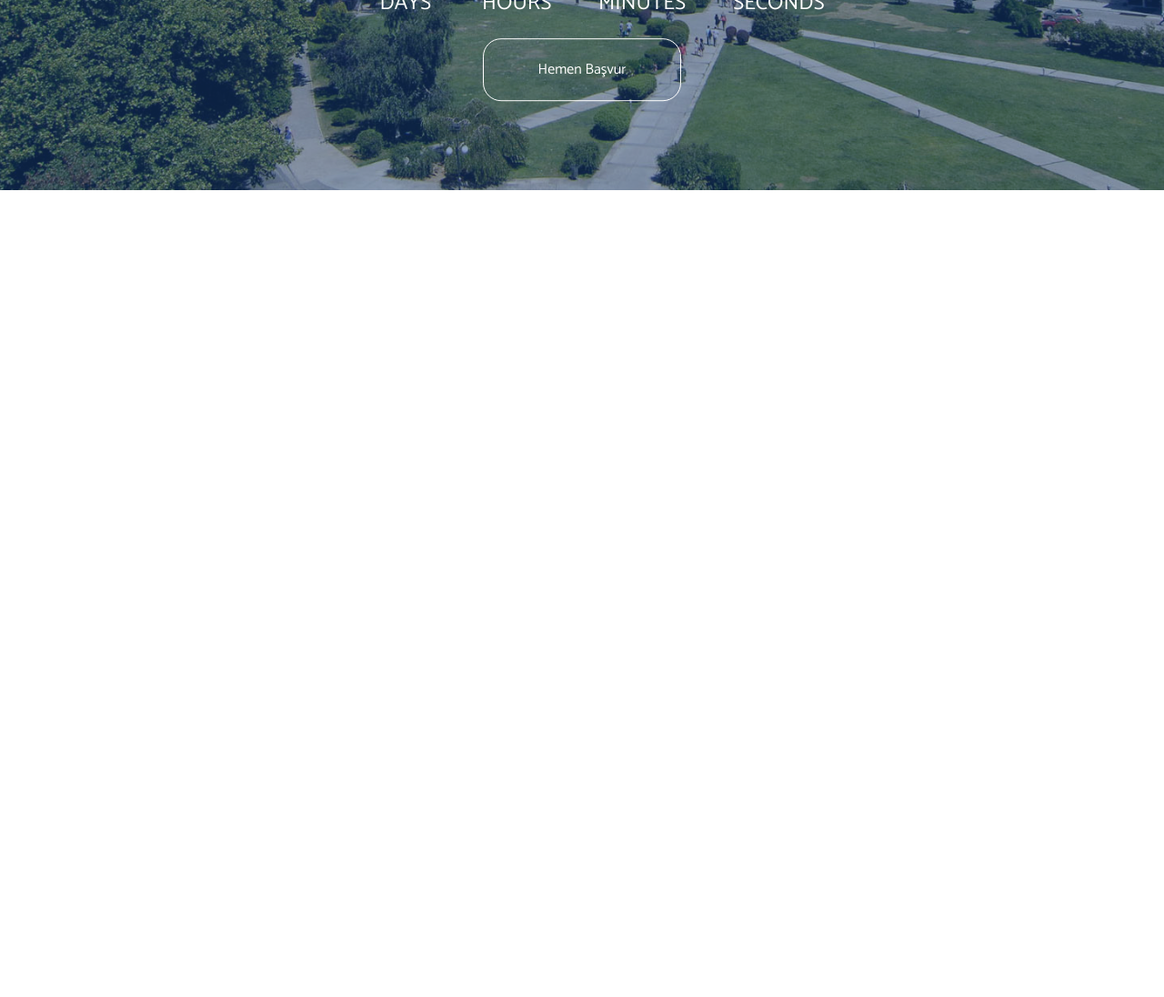
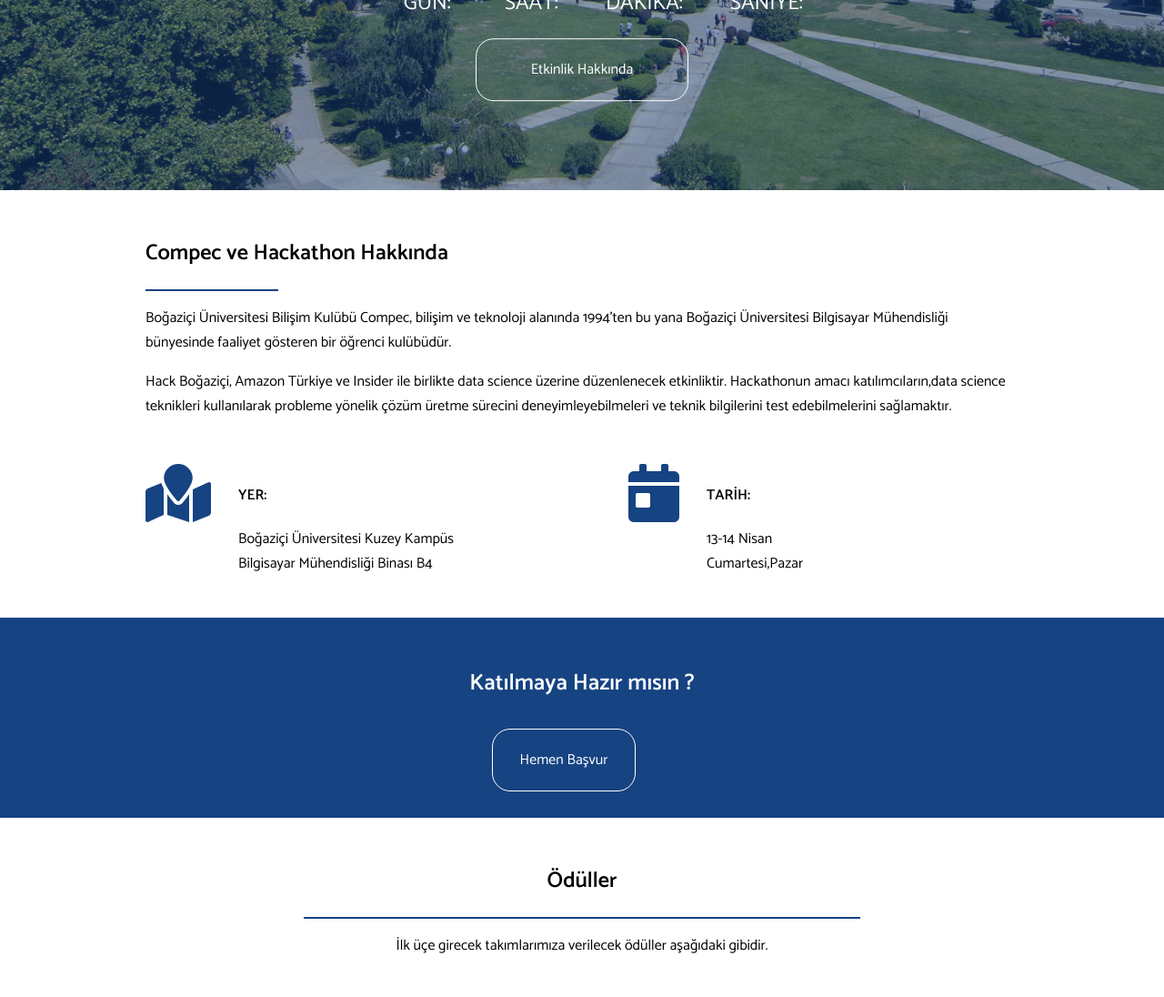
Before and after one commit to MertGokce96/hackBogazici, a plain HTML site: page index.html in a window 1280 px wide. Shown: the part 591-1687 px from the top of the page at 91% size. Before the commit the page ends 800 px from the top, so only its background shows below. Drawn offline with Linux system fonts and the light colour scheme.

Commit message:
new layout changes

```diff
--- a/index.html
+++ b/index.html
@@ -6,6 +6,7 @@
     <title>Hack Boğaziçi</title>
     <meta name="viewport" content="width=device-width, initial-scale=1">
     <link rel="stylesheet" href="style.css" type="text/css">
+    <link rel="stylesheet" href="https://use.fontawesome.com/releases/v5.7.2/css/all.css" integrity="sha384-fnmOCqbTlWIlj8LyTjo7mOUStjsKC4pOpQbqyi7RrhN7udi9RwhKkMHpvLbHG9Sr" crossorigin="anonymous">
     <script src="countdown.js"></script>
 </head>
 <body>
@@ -13,9 +14,10 @@
         <div class="overlay">
             <nav>
                 <ul>
-                    <li><a href="#">Compec</a></li>
-                    <li><a href="#">Hackathon</a></li>
-                    <li><a href="#">Başvur</a></li>
+                    <li><a href="#about">Hakkında</a></li>
+                    <li><a href="#ready">Başvur</a></li>
+                    <li><a href="#prizes">Ödüller</a></li>
+                    <li><a href="#map">İletişim</a></li>
                 </ul>
             </nav>
 
@@ -25,16 +27,76 @@
                 <p>A hackathon that is organized by Boğaziçi University IT Club Compec and its partners Amazon Turkey and Insider</p>
                 <div class="countdown">
                     <ul>
-                        <li><span id="days"></span>days</li>
-                        <li><span id="hours"></span>Hours</li>
-                        <li><span id="minutes"></span>Minutes</li>
-                        <li><span id="seconds"></span>Seconds</li>
+                        <li><span id="days"></span>gün:</li>
+                        <li><span id="hours"></span>saat:</li>
+                        <li><span id="minutes"></span>Dakika:</li>
+                        <li><span id="seconds"></span>Saniye:</li>
                       </ul>
                 </div>
-                <a href="#" class="hakkinda">Hemen Başvur</a>
+                <a href="#about" class="about-link">Etkinlik Hakkında</a>
             </div>
         </div>
+    </div>
+        <section id="about">
+            <h2>Compec ve Hackathon Hakkında</h2>
+            <hr>
+            <p>Boğaziçi Üniversitesi Bilişim Kulübü Compec, bilişim ve teknoloji alanında 1994'ten bu yana Boğaziçi Üniversitesi Bilgisayar
+                Mühendisliği bünyesinde faaliyet gösteren bir öğrenci kulübüdür.
+            </p>
 
-    </div>
+            <p class="x">Hack Boğaziçi, Amazon Türkiye ve Insider ile birlikte data science üzerine düzenlenecek etkinliktir. Hackathonun amacı katılımcıların,data
+            science teknikleri kullanılarak probleme yönelik çözüm üretme sürecini deneyimleyebilmeleri ve teknik bilgilerini test edebilmelerini
+            sağlamaktır.
+            </p>
+
+            <div class="info">
+                <div class="location">
+                    <i class="fas fa-map-marked fa-4x"></i>
+                    <div class="flex-content">
+                        <h4>YER:</h4>
+                        <p>Boğaziçi Üniversitesi Kuzey Kampüs<br>Bilgisayar Mühendisliği Binası B4</p>
+                    </div>
+                </div>
+                <div class="date">
+                    <i class="fas fa-calendar-day fa-4x"></i>
+                    <div class="flex-content">
+                        <h4>TARİH:</h4>
+                        <p>13-14 Nisan<br>Cumartesi,Pazar</p>
+                    </div>
+                </div>
+            </div>
+        </section>
+
+        <section id="ready">
+            <h2>Katılmaya Hazır mısın ? </h2>
+
+            <a href="#" class="apply">Hemen Başvur</a>
+            <span></span>
+        </section>
+
+        <section id="prizes">
+            <h2>Ödüller</h2>
+            <hr>
+            <p>İlk üçe girecek takımlarımıza verilecek ödüller aşağıdaki gibidir.</p>
+            <img src="/assets/prizes.PNG" alt="prizes">
+        </section>
+
+        <section id="map">
+            <iframe src="https://www.google.com/maps/embed?pb=!1m14!1m8!1m3!1d12029.039820180331!2d29.0446262!3d41.0851665!3m2!1i1024!2i768!4f13.1!3m3!1m2!1s0x0%3A0x9d2497b07c8edb2f!2zQm_En2F6acOnaSDDnG5pdmVyc2l0ZXNpIEt1emV5IEthbXDDvHM!5e0!3m2!1str!2str!4v1551906420658"
+        width="100%" height="450" frameborder="0" style="border:0" allowfullscreen></iframe>
+
+            <div class="contact">
+                <div class="contact-way">
+                    <i class="fas fa-phone fa-2x"> +90 539 651 7843</i>
+
+                </div>
+                <div class="contact-way">
+                    <i class="fas fa-at fa-2x"> compeciletisim@gmail.com</i>
+
+                </div>
+            </div>
+        </section>
+
+
 </body>
 </html>
--- a/style.css
+++ b/style.css
@@ -5,7 +5,9 @@ html, body{
     padding: 0;
     height: 100%;
     font-family: 'Catamaran',sans-serif;
+    box-sizing: border-box;
 }
+
 
 nav{
     padding: 20px;
@@ -80,16 +82,16 @@ nav ul a{
     font-size: 1.5em;
 }
 
-.hakkinda{
+.about-link{
     text-decoration: none;
     color: #fff;
     border: 1px solid #fff;
     border-radius: 20px;
     padding: 20px 60px;
-    margin-top: 30px;
+    margin-top: 20px;
 }
 
-.hakkinda:hover{
+.about-link:hover{
     background-color: rgba(22, 67, 130, 1);
 }
 
@@ -105,3 +107,112 @@ nav ul a{
     display: block;
     font-size: 4.5rem;
   }
+
+  #about{
+      padding: 30px;
+      text-align: left;
+      height: auto;
+      background-color: #fff;
+      max-width: 960px;
+      margin: 0 auto;
+
+  }
+
+  #about h1{
+
+    font-weight: 600;
+  }
+
+  #about hr{
+      border: 1.2px solid rgba(22, 67, 130, 1);
+      width: 15%;
+      margin: 0;
+  }
+
+  #about .x{
+      margin-bottom: 50px;
+  }
+
+  i{
+    color: rgba(22, 67, 130, 1);
+  }
+
+  .info{
+      display: flex;
+      align-content: center;
+  }
+  .location,.date{
+    display: flex;
+    justify-content: flex-start;
+  }
+
+  .date{
+      margin-left: 20%;
+  }
+
+  .location .flex-content , .date .flex-content{
+      margin-left: 30px;
+  }
+
+  #ready{
+      height: auto;
+      padding-top:30px;
+      padding-bottom: 50px;
+      text-align: center;
+      color: #fff;
+      background-color:  rgba(22, 67, 130, 1);
+  }
+
+  #ready h2{
+      font-size: 25px;
+      margin-bottom: 50px;
+  }
+
+  #ready a{
+      text-decoration: none;
+      color: #fff;
+      border: 1px solid #fff;
+      border-radius: 20px;
+      padding: 20px 30px;
+      margin: auto;
+  }
+
+  #ready a:hover{
+      background-color: #5881b0;
+  }
+
+  #ready span{
+      margin: 20px;
+  }
+
+  #prizes{
+      text-align: center;
+      padding: 30px;
+  }
+
+  #prizes hr{
+    border: 1.2px solid rgba(22, 67, 130, 1);
+    width: 50%;
+    margin: 20 auto;
+  }
+
+  #prizes img{
+      max-width: 960px;
+      margin-top: 30px;
+  }
+
+  #map{
+      padding: 20px;
+      background-color:  rgba(22, 67, 130, 1);
+
+  }
+
+  .contact{
+      margin-top: 50px;
+      margin-bottom: 50px;
+      display: flex;
+      justify-content: space-evenly;
+  }
+  .contact i{
+      color: #fff;
+  }
```
Also changed, not shown: assets/prizes.PNG (added).
